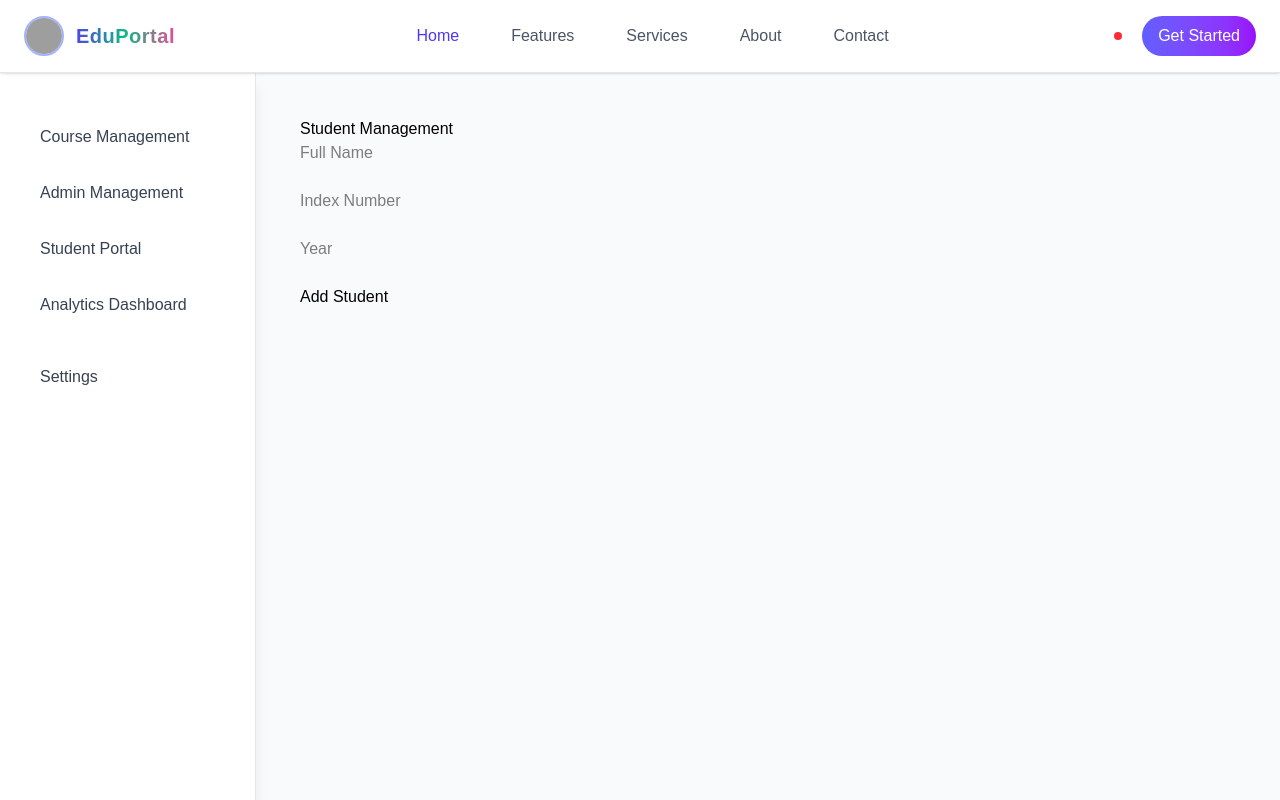
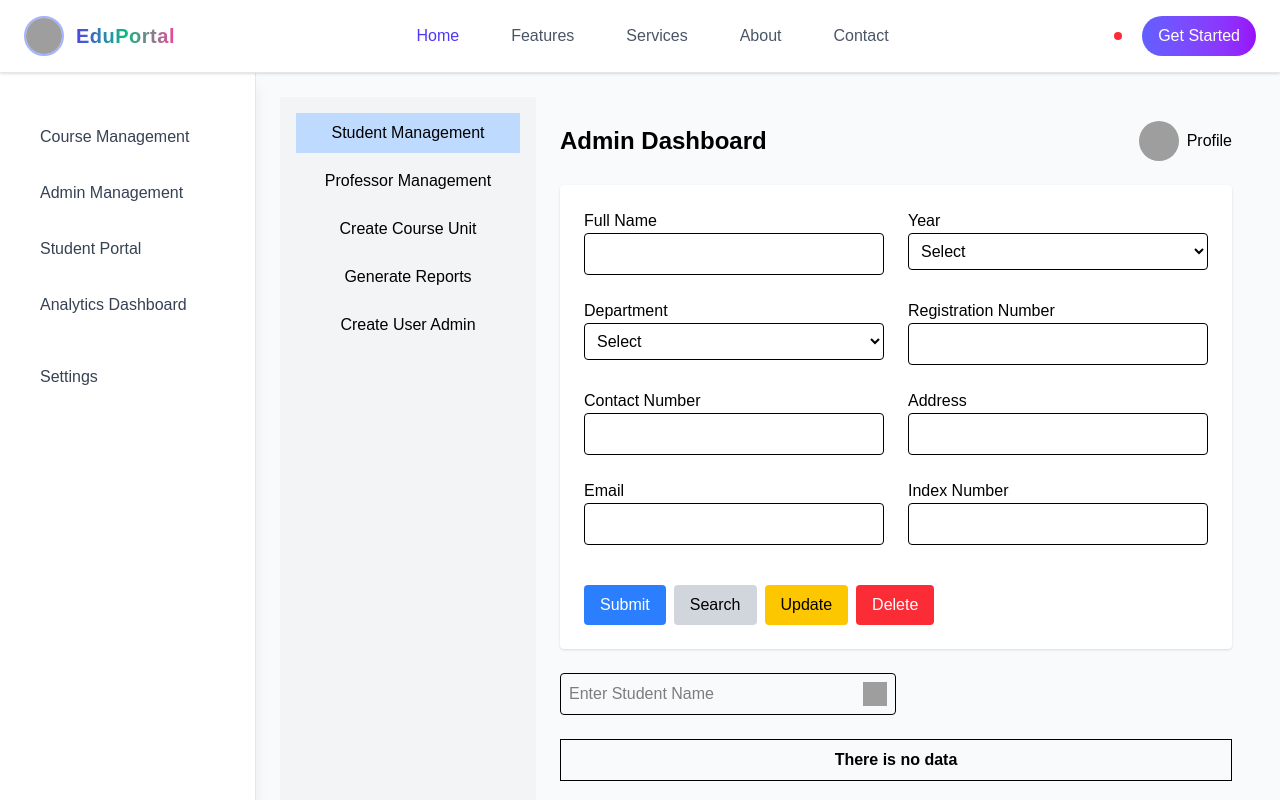
Before and after one commit to AsekaSL/student-attendance-portal, a React (Vite) app in the folder front-end/: page /students in a window 1280 px wide. Shown: the top 800 px of the page. Built offline with nearby package versions, Linux system fonts and the light colour scheme; grey boxes are pictures that could not be loaded.

Commit message:
Add StudentManagement component

```diff
--- a/front-end/src/pages/studentmanagement.jsx
+++ b/front-end/src/pages/studentmanagement.jsx
@@ -1,13 +1,208 @@
-export default function StudentManagement() {
+import React, { useState } from "react";
+
+const StudentManagement = () => {
+  const [formData, setFormData] = useState({
+    full_name: "",
+    year: "",
+    dep_id: "",
+    regi_num: "",
+    contact_num: "",
+    address: "",
+    email: "",
+    index_num: "",
+  });
+
+  const handleChange = (e) => {
+    setFormData({
+      ...formData,
+      [e.target.name]: e.target.value,
+    });
+  };
+
+  const handleSubmit = (e) => {
+    e.preventDefault();
+    console.log("Form Data Submitted:", formData);
+    // Later: send this data to backend (Node/Express API)
+  };
+
   return (
-    <div style={{ padding: "20px" }}>
-      <h2>Student Management</h2>
-      <form>
-        <input type="text" placeholder="Full Name" /><br /><br />
-        <input type="text" placeholder="Index Number" /><br /><br />
-        <input type="text" placeholder="Year" /><br /><br />
-        <button type="submit">Add Student</button>
-      </form>
+    <div className="flex min-h-screen">
+      {/* Left Sidebar */}
+      <div className="w-64 bg-gray-100 p-4 flex flex-col justify-between">
+        <div className="space-y-2">
+          <button className="w-full py-2 bg-blue-200">Student Management</button>
+          <button className="w-full py-2">Professor Management</button>
+          <button className="w-full py-2">Create Course Unit</button>
+          <button className="w-full py-2">Generate Reports</button>
+          <button className="w-full py-2">Create User Admin</button>
+        </div>
+        <div className="mt-10 space-y-2">
+          <div>Help</div>
+          <div>Log out</div>
+        </div>
+      </div>
+
+      {/* Right Section */}
+      <div className="flex-1 p-6">
+        {/* Header */}
+        <div className="flex justify-between items-center mb-6">
+          <h1 className="text-2xl font-bold">Admin Dashboard</h1>
+          <div className="flex items-center gap-2">
+            <img
+              className="w-10 h-10 rounded-full"
+              src="/assets/admin/student-managment/Generic avatar.png"
+              alt="Profile"
+            />
+            <div>Profile</div>
+          </div>
+        </div>
+
+        {/* Form */}
+        <form
+          onSubmit={handleSubmit}
+          className="grid grid-cols-2 gap-6 bg-white p-6 shadow rounded"
+        >
+          <div>
+            <label className="block">Full Name</label>
+            <input
+              type="text"
+              name="full_name"
+              value={formData.full_name}
+              onChange={handleChange}
+              className="w-full border p-2 rounded"
+            />
+          </div>
+
+          <div>
+            <label className="block">Year</label>
+            <select
+              name="year"
+              value={formData.year}
+              onChange={handleChange}
+              className="w-full border p-2 rounded"
+            >
+              <option value="">Select</option>
+              <option value="2022">2022</option>
+              <option value="2023">2023</option>
+              <option value="2024">2024</option>
+            </select>
+          </div>
+
+          <div>
+            <label className="block">Department</label>
+            <select
+              name="dep_id"
+              value={formData.dep_id}
+              onChange={handleChange}
+              className="w-full border p-2 rounded"
+            >
+              <option value="">Select</option>
+            </select>
+          </div>
+
+          <div>
+            <label className="block">Registration Number</label>
+            <input
+              type="text"
+              name="regi_num"
+              value={formData.regi_num}
+              onChange={handleChange}
+              className="w-full border p-2 rounded"
+            />
+          </div>
+
+          <div>
+            <label className="block">Contact Number</label>
+            <input
+              type="text"
+              name="contact_num"
+              value={formData.contact_num}
+              onChange={handleChange}
+              className="w-full border p-2 rounded"
+            />
+          </div>
+
+          <div>
+            <label className="block">Address</label>
+            <input
+              type="text"
+              name="address"
+              value={formData.address}
+              onChange={handleChange}
+              className="w-full border p-2 rounded"
+            />
+          </div>
+
+          <div>
+            <label className="block">Email</label>
+            <input
+              type="email"
+              name="email"
+              value={formData.email}
+              onChange={handleChange}
+              className="w-full border p-2 rounded"
+            />
+          </div>
+
+          <div>
+            <label className="block">Index Number</label>
+            <input
+              type="text"
+              name="index_num"
+              value={formData.index_num}
+              onChange={handleChange}
+              className="w-full border p-2 rounded"
+              required
+            />
+          </div>
+
+          <div className="col-span-2 flex gap-2 mt-4">
+            <button type="submit" className="bg-blue-500 text-white px-4 py-2 rounded">
+              Submit
+            </button>
+            <button type="button" className="bg-gray-300 px-4 py-2 rounded">
+              Search
+            </button>
+            <button type="button" className="bg-yellow-400 px-4 py-2 rounded">
+              Update
+            </button>
+            <button type="button" className="bg-red-500 text-white px-4 py-2 rounded">
+              Delete
+            </button>
+          </div>
+        </form>
+
+        {/* Search Bar */}
+        <div className="mt-6">
+          <div className="flex items-center border p-2 rounded w-1/2">
+            <input
+              type="text"
+              placeholder="Enter Student Name"
+              className="flex-1 outline-none"
+            />
+            <img
+              src="/assets/admin/student-managment/search.png"
+              alt="Search"
+              className="w-6 h-6"
+            />
+          </div>
+        </div>
+
+        {/* Table */}
+        <div className="mt-6">
+          <table className="w-full border">
+            <thead>
+              <tr>
+                <th className="border p-2" colSpan="5">
+                  There is no data
+                </th>
+              </tr>
+            </thead>
+          </table>
+        </div>
+      </div>
     </div>
   );
-}
+};
+
+export default StudentManagement;
```
